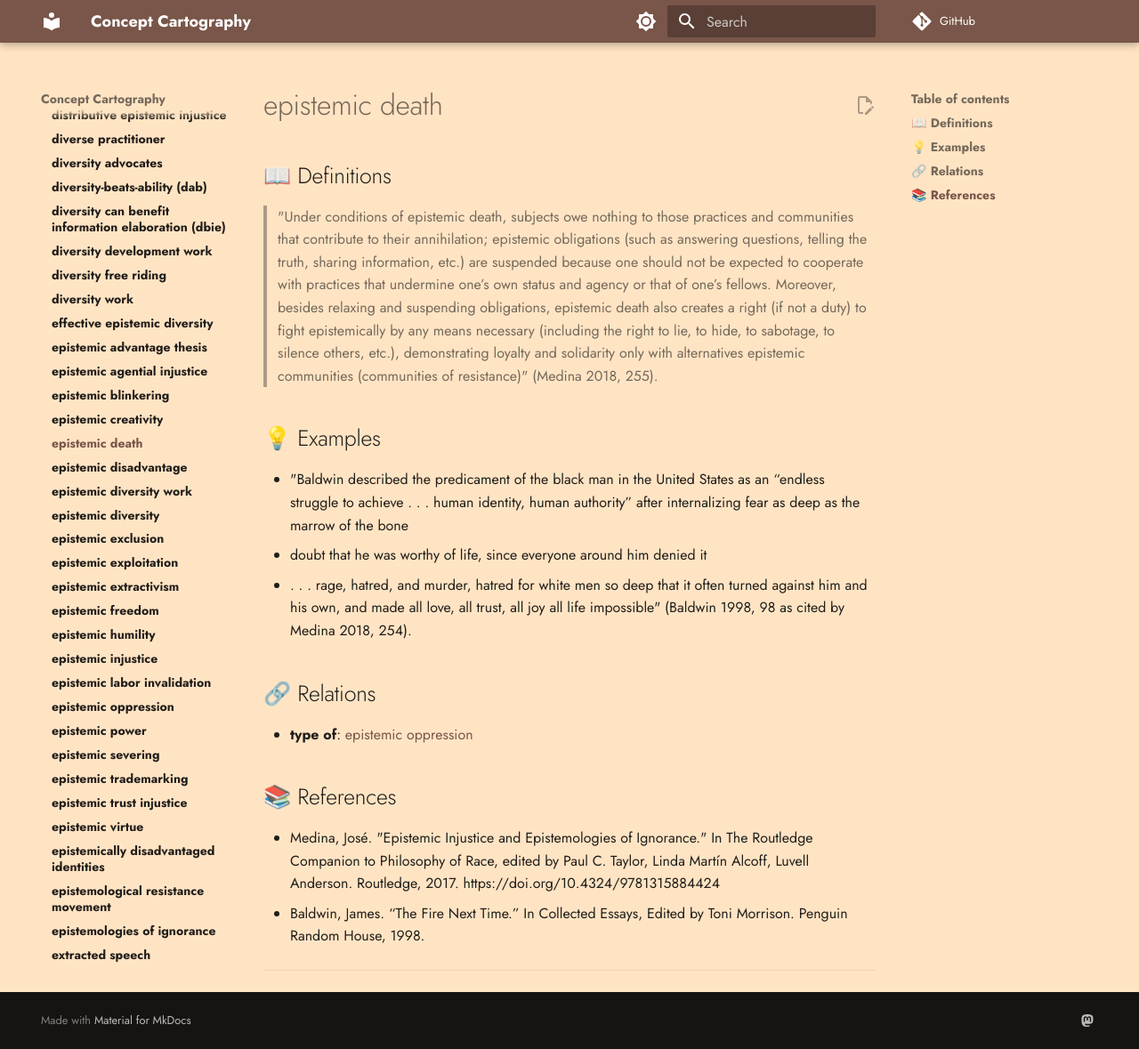
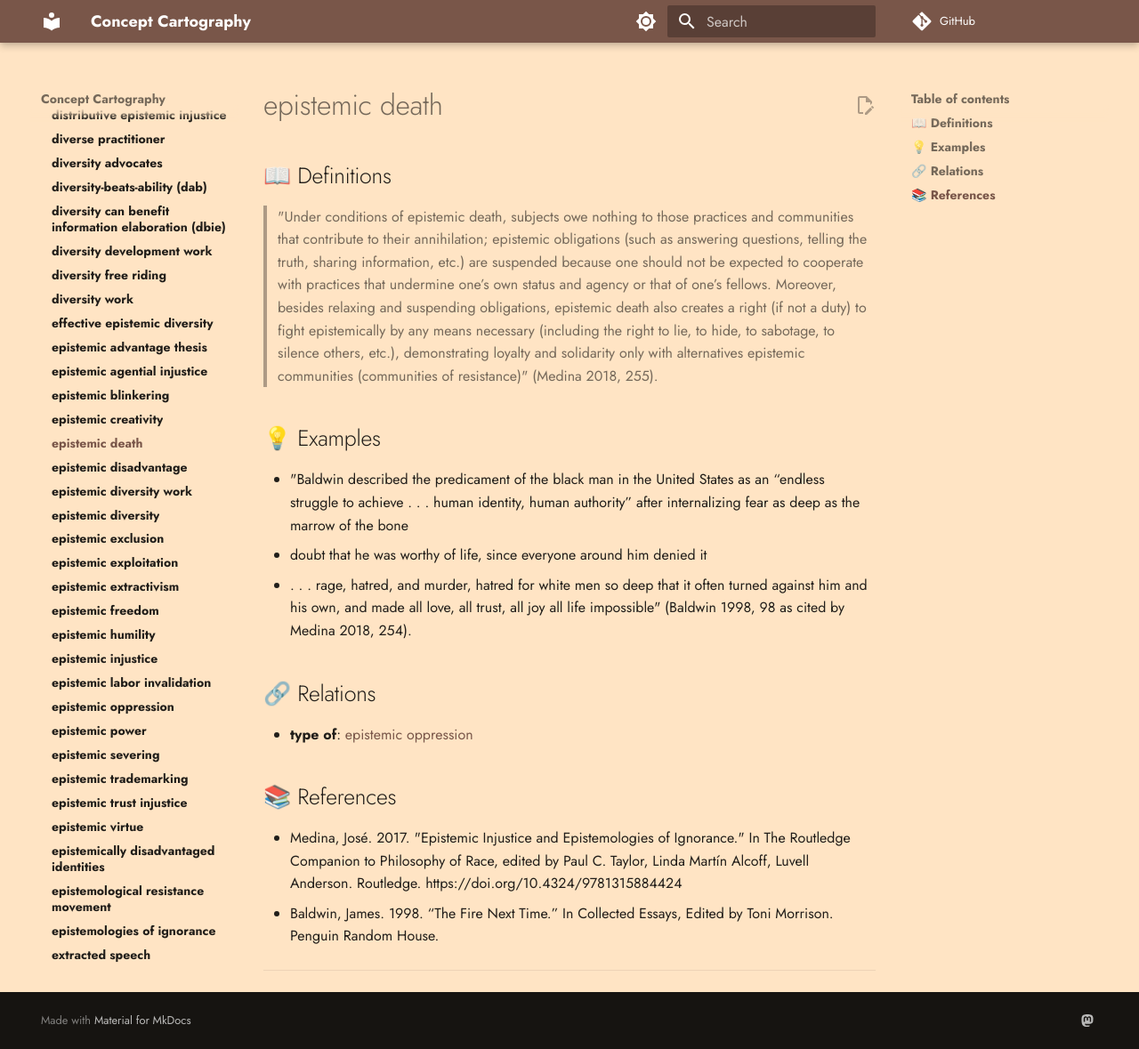
Before and after one commit to conceptcartography/conceptcartography, an MkDocs documentation site: the page built from docs/concepts/epistemic-death.md, in a window 1280 px wide and 1179 px high. Shown: the whole window at 89% size. Built offline with MkDocs 1.6.1 and Material for MkDocs 9.7.7, drawn with Linux system fonts in a browser that asks for light colours; comment, search, counter and statistics services are not loaded; the version menu is left out.

```diff
--- a/docs/concepts/epistemic-death.md
+++ b/docs/concepts/epistemic-death.md
@@ -6,7 +6,7 @@
 
 ## 💡 Examples
 
-- "Baldwin described the predicament of the black man in the United States as an “endless struggle to achieve . . . human identity, human authority” after internalizing  fear as deep as the marrow of the bone
+- "Baldwin described the predicament of the black man in the United States as an “endless struggle to achieve . . . human identity, human authority” after internalizing fear as deep as the marrow of the bone
 - doubt that he was worthy of life, since everyone around him denied it
 - . . . rage, hatred, and murder, hatred for white men so deep that it often turned against him and his own, and made all love, all trust, all joy all life impossible" (Baldwin 1998, 98 as cited by Medina 2018, 254).
 
@@ -16,8 +16,8 @@
 
 ## 📚 References
 
-- Medina, José. "Epistemic Injustice and Epistemologies of Ignorance." In The Routledge Companion to Philosophy of Race, edited by Paul C. Taylor, Linda Martín Alcoff, Luvell Anderson. Routledge, 2017. https://doi.org/10.4324/9781315884424
-- Baldwin, James. “The Fire Next Time.” In Collected Essays, Edited by Toni Morrison. Penguin Random House, 1998.
+- Medina, José. 2017. "Epistemic Injustice and Epistemologies of Ignorance." In The Routledge Companion to Philosophy of Race, edited by Paul C. Taylor, Linda Martín Alcoff, Luvell Anderson. Routledge. https://doi.org/10.4324/9781315884424
+- Baldwin, James. 1998. “The Fire Next Time.” In Collected Essays, Edited by Toni Morrison. Penguin Random House.
 
 ---
 
```
